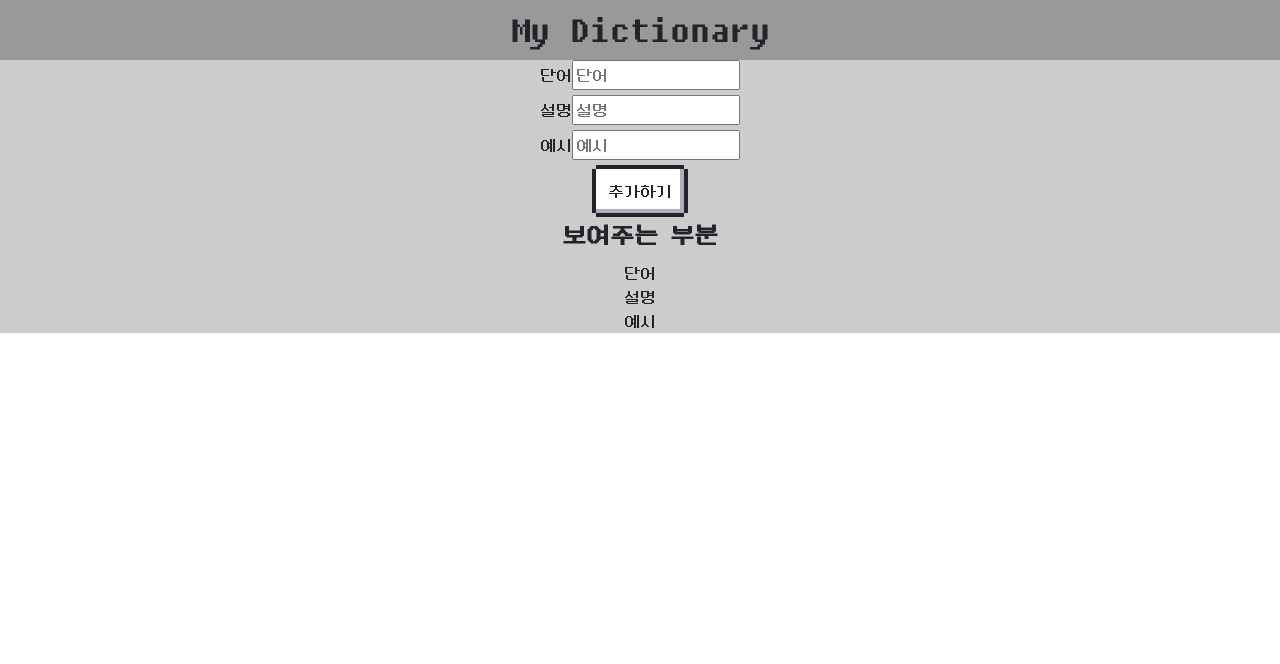
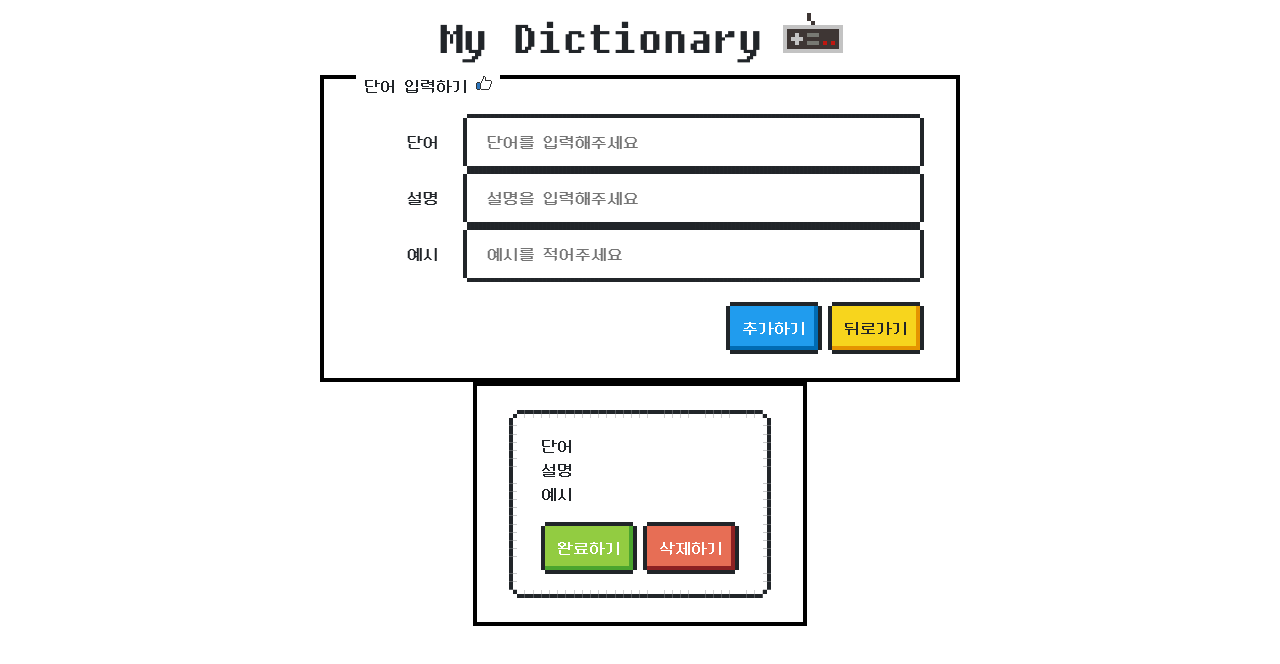
Before and after one commit to JuhwanLeeKR/assignment-react-my-dictionary, a React (Vite) app: page / in a window 1280 px wide. Shown: the top 664 px of the page. Built offline with nearby package versions, Linux system fonts and the light colour scheme.

Commit message:
Add css: initial view

```diff
--- a/package.json
+++ b/package.json
@@ -14,6 +14,7 @@
     "react-redux": "^7.2.8",
     "react-router-dom": "^6.3.0",
     "redux": "^4.1.2",
+    "redux-thunk": "^2.4.1",
     "styled-components": "^5.3.5"
   },
   "devDependencies": {
--- a/src/App.css
+++ b/src/App.css
@@ -1,6 +1,7 @@
 #root {
-  text-align: center;
-  background-color: #ccc;
+  display: flex;
+  flex-direction: column;
+  align-items: center;
 }
 
 @font-face {
--- a/src/App.jsx
+++ b/src/App.jsx
@@ -1,31 +1,30 @@
 import './App.css';
-import Header from './components/UI/header';
+import Header from './components/UI/Header';
 import 'nes.css/css/nes.min.css';
+import InputWord from './components/UI/InputWord';
 
 function App() {
   return (
     <>
       <Header />
-      <div>
-        <label htmlFor='wordInput'>단어</label>
-        <input id='wordInput' type='text' placeholder='단어' />
-      </div>
-      <div>
-        <label htmlFor='wordExplain'>설명</label>
-        <input id='wordExplain' type='text' placeholder='설명' />
-      </div>
-      <div>
-        <label htmlFor='wordExample'>예시</label>
-        <input id='wordExample' type='text' placeholder='예시' />
-      </div>
-      <button className='nes-btn'>추가하기</button>
-      <div>
-        <h2>보여주는 부분</h2>
-        <ul>
-          <li>단어</li>
-          <li>설명</li>
-          <li>예시</li>
-        </ul>
+      <InputWord />
+      <div className='nes-container'>
+        <div className='nes-container is-rounded'>
+          <ul>
+            <li>단어</li>
+            <li>설명</li>
+            <li>예시</li>
+          </ul>
+          <div>
+            <button
+              style={{ marginRight: '10px' }}
+              className='nes-btn is-success'
+            >
+              완료하기
+            </button>
+            <button className='nes-btn is-error'>삭제하기</button>
+          </div>
+        </div>
       </div>
     </>
   );
--- /dev/null
+++ b/src/components/UI/InputWord.jsx
@@ -0,0 +1,55 @@
+import React from 'react';
+import styled from 'styled-components';
+
+const InputWord = (props) => {
+  return (
+    <InputBox className='nes-container with-title'>
+      <p className='title'>
+        단어 입력하기 <i className='nes-icon is-small like'></i>
+      </p>
+      <div className='nes-field is-inline'>
+        <label htmlFor='wordInput'>단어</label>
+        <input
+          maxLength='20'
+          className='nes-input'
+          id='wordInput'
+          type='text'
+          placeholder='단어를 입력해주세요'
+        />
+      </div>
+      <div className='nes-field is-inline'>
+        <label htmlFor='wordExplain'>설명</label>
+        <input
+          maxLength='50'
+          className='nes-input'
+          id='wordExplain'
+          type='text'
+          placeholder='설명을 입력해주세요'
+        />
+      </div>
+      <div className='nes-field is-inline'>
+        <label htmlFor='wordExample'>예시</label>
+        <input
+          maxLength='50'
+          className='nes-input'
+          id='wordExample'
+          type='text'
+          placeholder='예시를 적어주세요'
+        />
+      </div>
+      <div style={{ textAlign: 'right', marginTop: '20px' }}>
+        <button style={{ marginRight: '10px' }} className='nes-btn is-primary'>
+          추가하기
+        </button>
+        <button className='nes-btn is-warning'>뒤로가기</button>
+      </div>
+    </InputBox>
+  );
+};
+
+const InputBox = styled.section`
+  background: #fff;
+  width: 50%;
+`;
+
+export default InputWord;
--- a/src/components/UI/header.jsx
+++ b/src/components/UI/header.jsx
@@ -2,12 +2,16 @@ import React from 'react';
 import styled from 'styled-components';
 
 const Header = () => {
-  return <Head>My Dictionary</Head>;
+  return (
+    <Head>
+      My Dictionary
+      <i style={{ marginLeft: '20px' }} className='nes-logo'></i>
+    </Head>
+  );
 };
 
 const Head = styled.header`
-  font-size: 40px;
-  background: #999;
+  font-size: 50px;
 `;
 
 export default Header;
```
Also changed, not shown: 1 other file (tests, documents, lock files or other folders).
